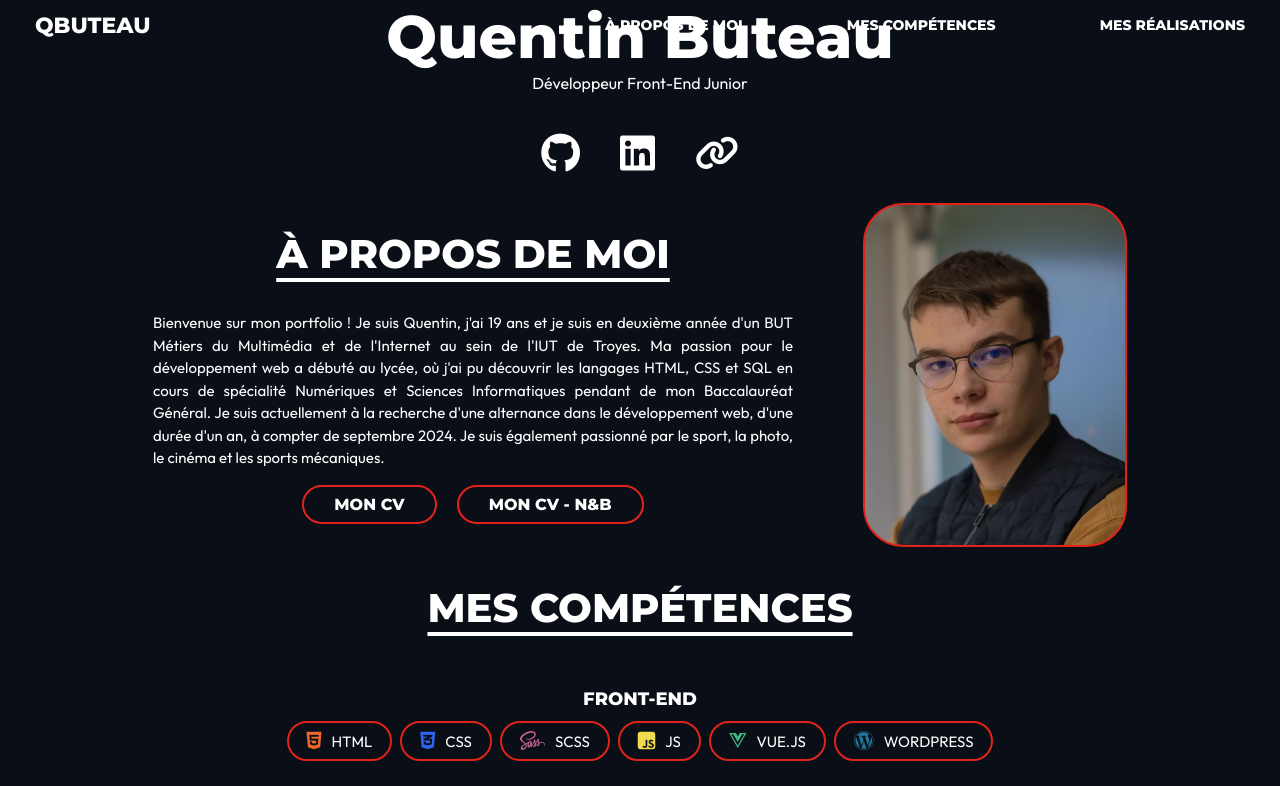
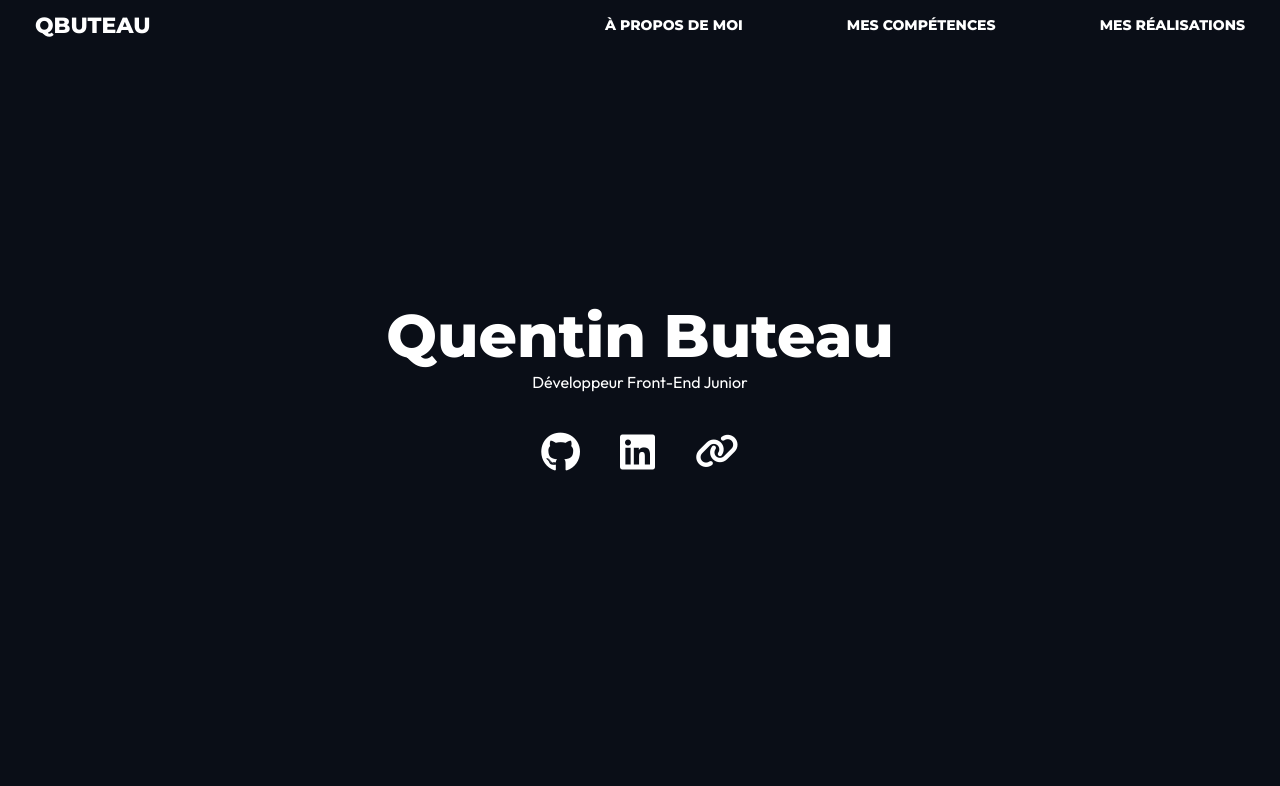
Before and after one commit to QBUTEAU/Portfolio, a plain HTML site: page index.html in a window 1280 px wide. Shown: the top 786 px of the page. Drawn offline with Linux system fonts and the light colour scheme; a script that the page names is missing.

Commit message:
Deboggage responsive + Hover navbar

```diff
--- a/assets/css/style.scss
+++ b/assets/css/style.scss
@@ -171,32 +171,38 @@ ul {
         color: $blanc;
         font-size: 14px;
         font-weight: bold;
-        transition: color 0.2s ease;
+        transition: color 0.25s ease;
 
         a {
             color: $blanc;
             text-decoration: none;
+
+            &:hover {
+                text-decoration: underline;
+                text-underline-offset: 5px;
+                text-underline-thickness: 2px;
+            }
         }
     }
 }
 
-@media screen and (min-width:990px) {
-    a::after {
-        content: "";
-        position: absolute;
-        width: 0;
-        height: 2px;
-        background-color: $blanc;
-        bottom: -5px;
-        left: 50%;
-        transform: translateX(-50%);
-        transition: width 0.3s ease;
+// @media screen and (min-width:990px) {
+//     .navbar__liens li a::after {
+//         content: "";
+//         position: absolute;
+//         width: 0;
+//         height: 2px;
+//         background-color: $blanc;
+//         bottom: -5px;
+//         left: 50%;
+//         transform: translateX(-50%);
+//         transition: width 0.3s ease;
 
-        &:hover::after {
-            width: 100%;
-        }
-    }
-}
+//         &:hover::after {
+//             width: 100%;
+//         }
+//     }
+// }
 
 label,
 #toggle {
@@ -217,7 +223,9 @@ label,
 }
 
 @media screen and (min-width:990px) {
-    #presentation #apropos {
+
+    #presentation,
+    #apropos {
         height: 100vh;
     }
 }
@@ -435,6 +443,7 @@ p {
 
                 i {
                     font-size: 20px;
+                    transition: 0.25s;
                 }
 
                 &:hover {
```
Also changed, not shown: assets/css/style.css, 1 other file.
